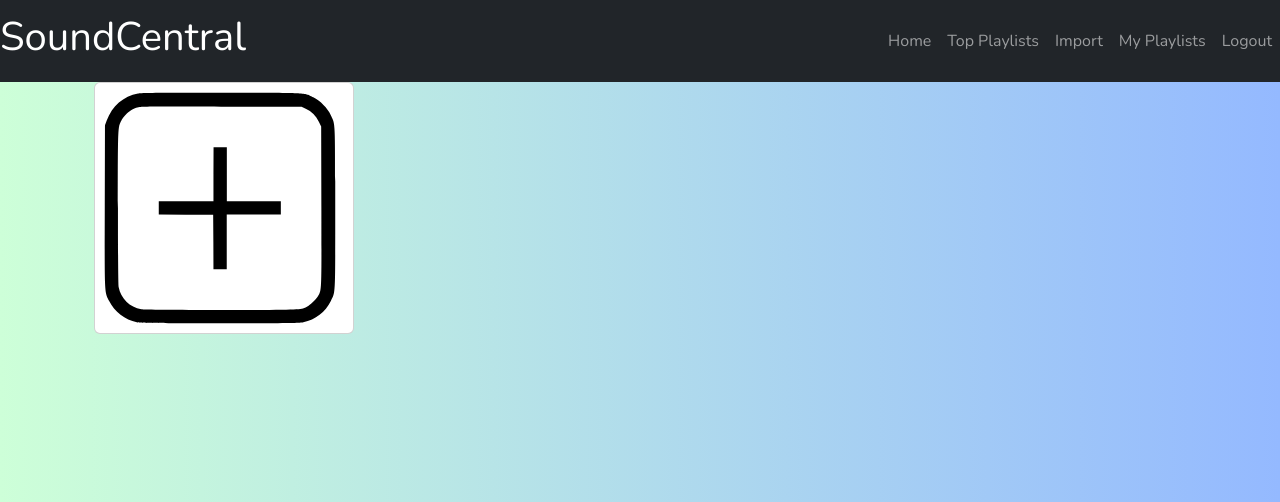
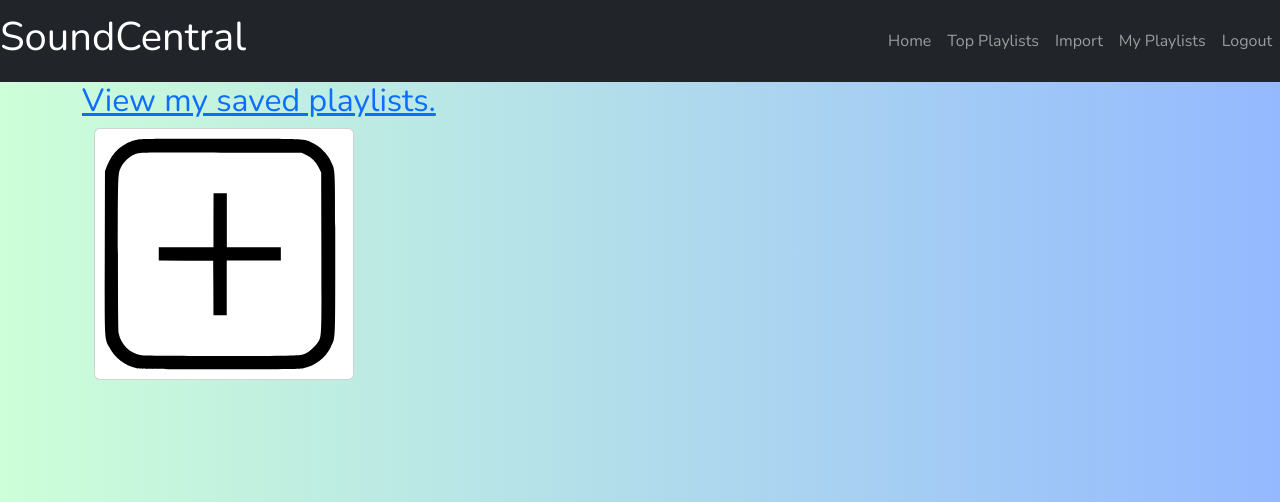
Before and after one commit to RicardbroK/sound-central-playlists, a Django app: page /playlists/ in a window 1280 px wide. Shown: the top 502 px of the page. Run offline with Django 5.2, Linux system fonts and the light colour scheme; the visitor is signed in with stand-in values (Sample User, id 1); data that the repository does not hold is empty; some libraries are stand-ins or nearby versions.

Commit message:
slight ui tweaks

```diff
--- a/playlists/templates/playlists/savedPlaylists.html
+++ b/playlists/templates/playlists/savedPlaylists.html
@@ -3,6 +3,8 @@
 {% block title %}My Saved Playlists{% endblock %}
 
 {% block content %}
+<a href='{% url "myPlaylists" %}'><h2>View my playlists.</h2></a>
+
 <div class='d-flex flex-row flex-wrap'>
     {% for playlist in saved_playlists %}
     <figure class='container p-2 col'>
--- a/playlists/templates/playlists/userPlaylists.html
+++ b/playlists/templates/playlists/userPlaylists.html
@@ -1,9 +1,10 @@
 {% extends "playlists/base.html" %}
 
 {% block title %}My Playlists{% endblock %}
+{% load static %}
+{% block content %}
 
-{% block content %}
-{% load static %}
+<a href='{% url "saved_playlists" %}'><h2>View my saved playlists.</h2></a>
 <div class="text-center">
     <div class="container">
         <div class="row">
--- a/playlists/urls.py
+++ b/playlists/urls.py
@@ -10,7 +10,7 @@ urlpatterns = [
     path('', views.user_playlists, name='myPlaylists'),
     path('topPlaylists/', views.topPlaylists , name='topPlaylists'),
     path('signup/', views.signup, name='signup'),
-    path('saved/', views.saved_playlists),
+    path('saved/', views.saved_playlists, name = 'saved_playlists'),
     path('apple/', views.apple_music_playlist_info, name='apple_playlist_import'),
     path('export', exportPlaylist.as_view(), name='export'),
     path('logout/', views.logout)
--- a/playlists/views.py
+++ b/playlists/views.py
@@ -527,7 +527,7 @@ def topPlaylists(request):
     current_user = request.user
     if current_user.is_authenticated:
         # Get all playlists current user is a fan of
-        top_playlists = Playlist.objects.annotate(num_fans=Count('fans')).all().order_by('-num_fans')[:5]
+        top_playlists = Playlist.objects.annotate(num_fans=Count('fans')).all().order_by('-num_fans')[:50]
         context['top_playlists'] = top_playlists
         return render(request, 'playlists/topPlaylists.html', context=context)
     else:
```
